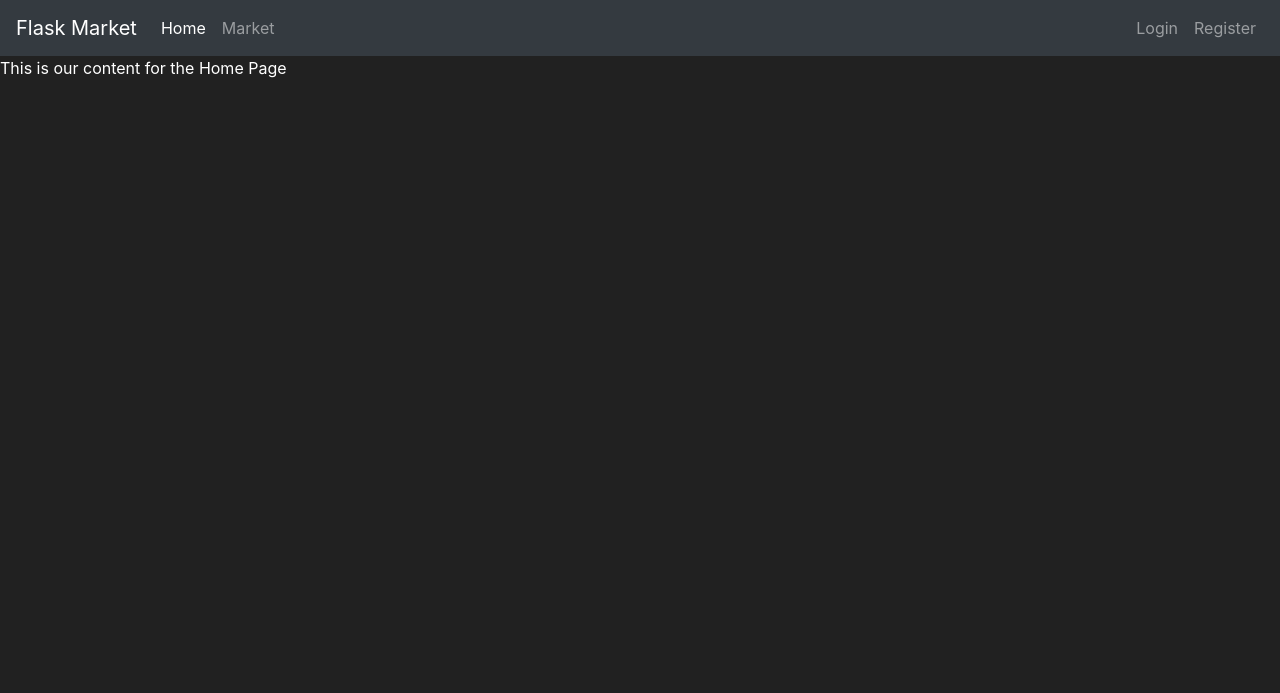
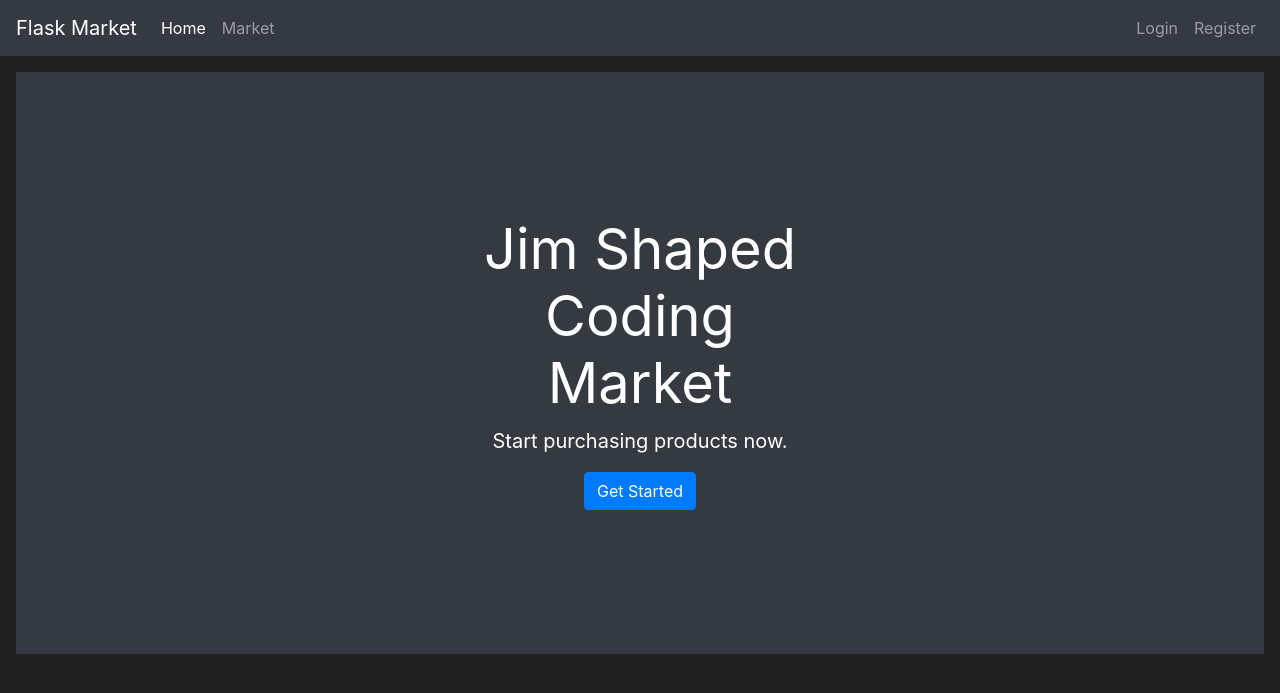
Before and after one commit to SnehashisDasgupta/Flask_Market, a Flask app: page / in a window 1280 px wide. Shown: the top 693 px of the page. Run offline with Flask 2, Linux system fonts and the light colour scheme; some libraries are stand-ins or nearby versions.

Commit message:
Customised the home page and logout function.

```diff
--- a/market/__init__.py
+++ b/market/__init__.py
@@ -9,6 +9,9 @@ app.config['SECRET_KEY'] = 'b12a02fe46eec323ee404744'
 
 db = SQLAlchemy(app)
 bcrypt = Bcrypt(app)
+
 login_manager = LoginManager(app)
+login_manager.login_view = "login_page"
+login_manager.login_message_category = 'info'
 
 from market import routes
--- a/market/routes.py
+++ b/market/routes.py
@@ -1,9 +1,8 @@
-from market import app
+from market import app, db
 from flask import render_template, redirect, url_for, flash
 from market.models import Item, User
 from market.forms import RegisterForm, LoginForm
-from market import db
-from flask_login import login_user
+from flask_login import login_user, logout_user, login_required
 
 @app.route('/')
 @app.route('/home')
@@ -11,6 +10,7 @@ def home_page():
     return render_template('home.html')
 
 @app.route('/market')
+@login_required
 def market_page():
     items = Item.query.all()
     return render_template('market.html', items=items)
@@ -24,6 +24,8 @@ def register_page():
                               password=form.password1.data)
         db.session.add(user_to_create)
         db.session.commit()
+        login_user(user_to_create)
+        flash(f'Account created successfully! You are logged in as: {user_to_create.username}', category='success')
         return redirect(url_for('market_page'))
     if form.errors != {}: #If there are not errors from the validations
         for err_msg in form.errors.values():
@@ -46,3 +48,9 @@ def login_page():
             flash('Username and password are not match! Please try again', category='danger')
 
     return render_template('login.html', form=form)
+
+@app.route('/logout')
+def logout_page():
+    logout_user()
+    flash("You have logged out!", category='info')
+    return redirect(url_for("home_page"))
--- a/market/templates/base.html
+++ b/market/templates/base.html
@@ -39,7 +39,7 @@
                     <a class="nav-link">Welcome, {{ current_user.username }}</a>
                 </li>
                 <li class="nav-item">
-                    <a class="nav-link" href="#">Logout</a>
+                    <a class="nav-link" href="{{ url_for('logout_page') }}">Logout</a>
                 </li>
             </ul>
           {% else %}
--- a/market/templates/home.html
+++ b/market/templates/home.html
@@ -1,8 +1,15 @@
 {% extends 'base.html' %}
 {% block title %}
-    Home Page
+    Welcome to Jim Shaped Coding Market
 {% endblock %}
-
 {% block content %}
-    This is our content for the Home Page
+    <div class="position-relative overflow-hidden p-3 p-md-5 m-md-3 text-center bg-dark" style="color:white">
+        <div class="col-md-5 p-lg-5 mx-auto my-5">
+            <h1 class="display-4 font-weight-normal">Jim Shaped Coding Market</h1>
+            <p class="lead font-weight-normal">Start purchasing products now.</p>
+            <a class="btn btn-primary" href="{{ url_for('market_page') }}">Get Started</a>
+        </div>
+        <div class="product-device box-shadow d-none d-md-block"></div>
+        <div class="product-device product-device-2 box-shadow d-none d-md-block"></div>
+    </div>
 {% endblock %}
```
Also changed, not shown: instance/market.db.
